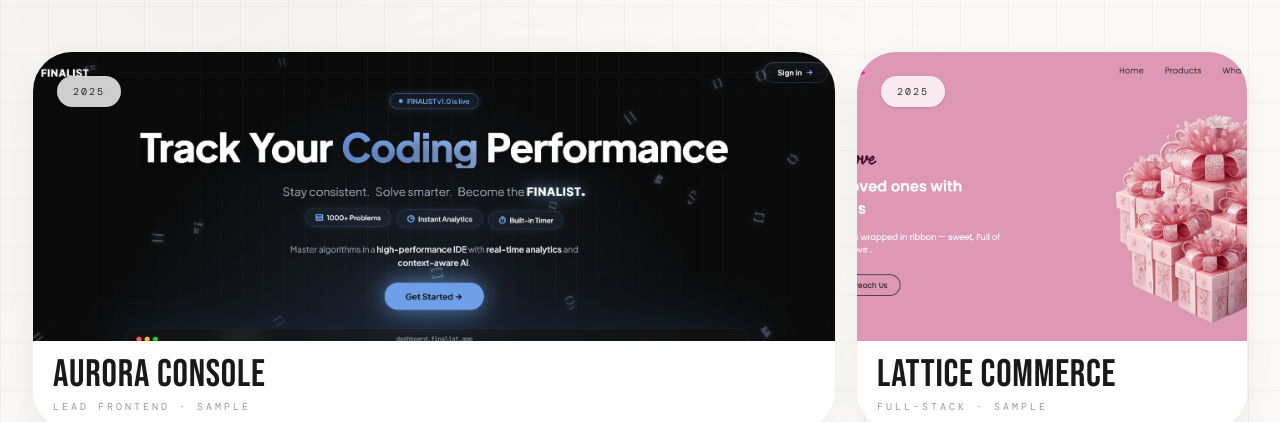
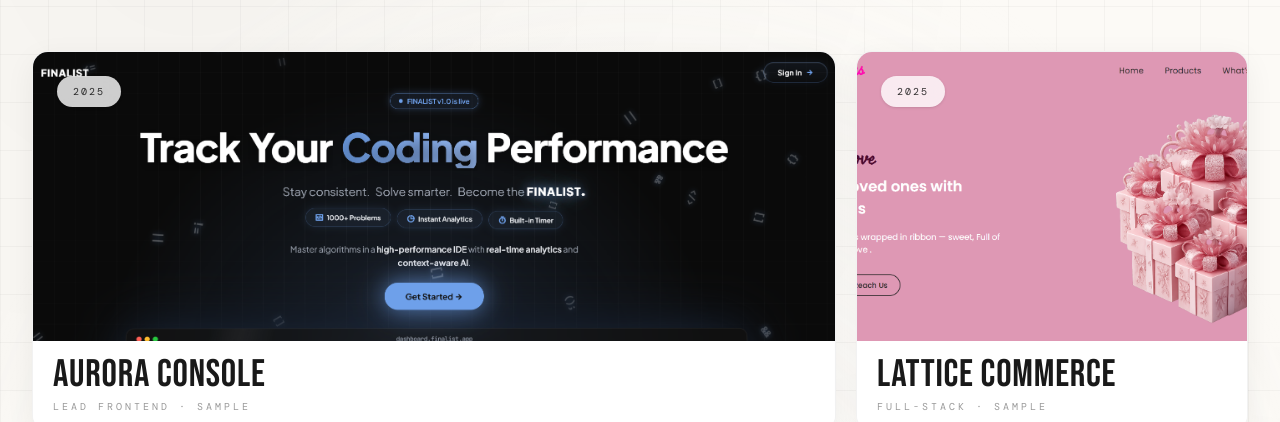
Before and after one commit to rupesh1285/Portfolio-Exclusive, a Next.js app: page / in a window 1280 px wide. Both pictures are taken after a click on the button "Work". Shown: the part 378-800 px from the top of the page. Built offline with nearby package versions, Linux system fonts and the light colour scheme; a web font is replaced by a local one.

Commit message:
style: reduce card border radius for a sharper, modern aesthetic

```diff
--- a/src/components/scene2/ProjectCard.tsx
+++ b/src/components/scene2/ProjectCard.tsx
@@ -23,7 +23,7 @@ export const ProjectCard = memo(function ProjectCard({ project: p, index: i, onC
       data-s2-project
       onClick={onClick}
       whileHover={{ y: -12, transition: { duration: 0.5, ease: [0.2, 1, 0.2, 1] } }}
-      className={`group/card relative flex flex-col overflow-hidden rounded-[32px] md:rounded-[40px] border border-black/5 bg-white shadow-[0_8px_30px_rgba(0,0,0,0.06)] z-10 hover:z-40 cursor-pointer ${spanClass}`}
+      className={`group/card relative flex flex-col overflow-hidden rounded-xl md:rounded-2xl border border-black/5 bg-white shadow-[0_8px_30px_rgba(0,0,0,0.06)] z-10 hover:z-40 cursor-pointer ${spanClass}`}
     >
       {/* -----------------------------
           BASE CARD (Seen in Grid)
```
